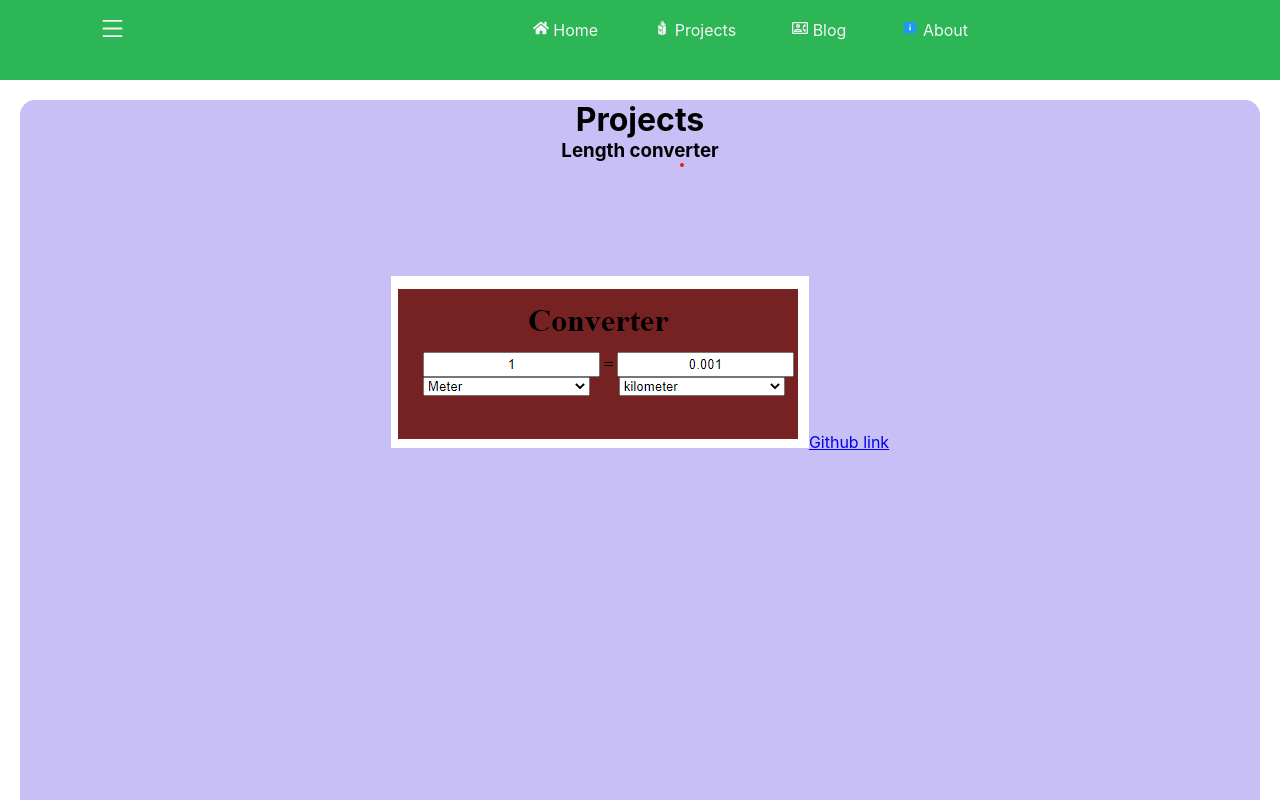
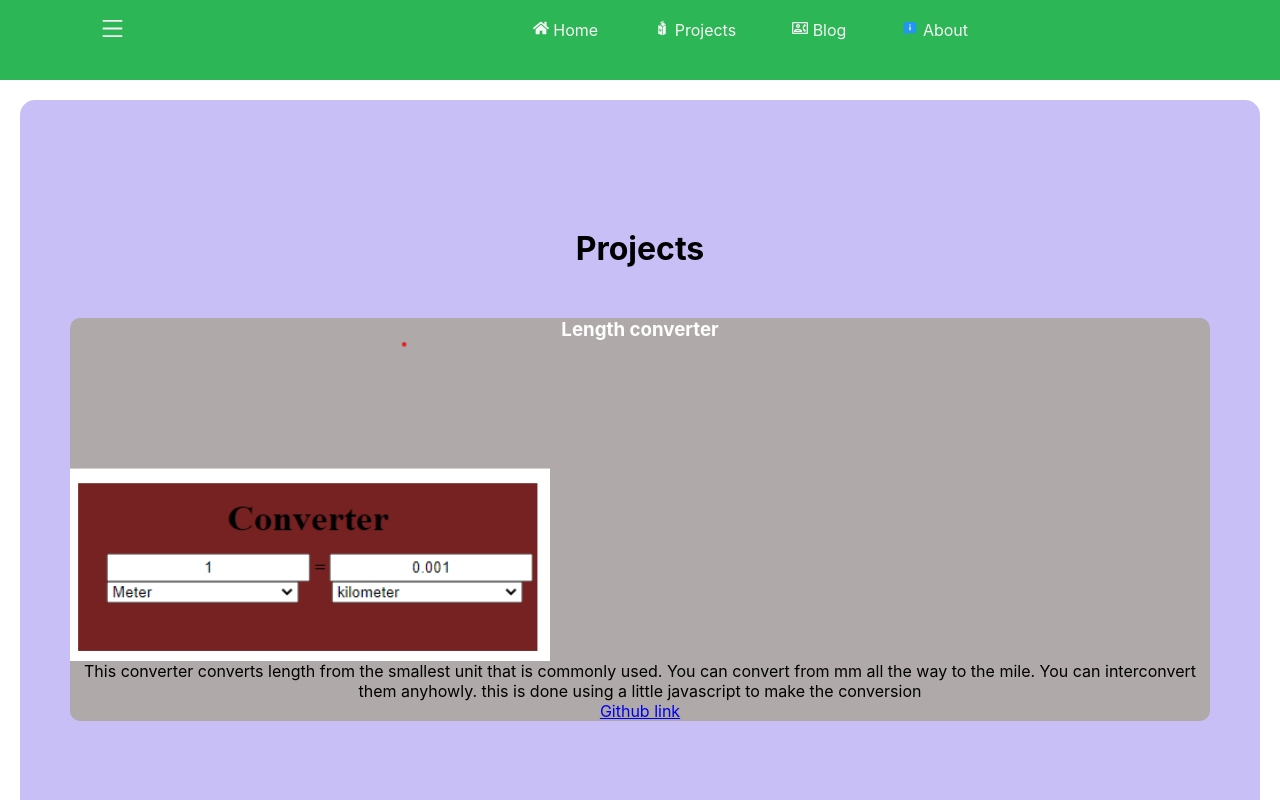
Before and after one commit to sirben181/my-app, a React (Create React App) app: page /projects in a window 1280 px wide. Shown: the top 800 px of the page. Built offline with nearby package versions, Linux system fonts and the light colour scheme.

Commit message:
slight style

```diff
--- a/src/pages/Projects.js
+++ b/src/pages/Projects.js
@@ -12,6 +12,10 @@ const Projects = () => {
             <h3>Length converter</h3>
             <div className="converter-body">
               <img src={converter} alt="converter here" />
+              <p>This converter converts length from the smallest unit that is commonly used. You can convert from mm all the way to the mile.
+              You can interconvert  them anyhowly.
+              this is done using a little javascript to make the conversion
+              </p>
               <a  href="https://www.github.com/sirben181/converter" target='_blank' rel="noreferrer">Github link</a>
             </div>
           </div>
--- a/src/pages/projects.css
+++ b/src/pages/projects.css
@@ -9,6 +9,8 @@
 .project-wrapper{
         display:flex;
         flex-direction:column;
+        justify-content: center;
+        /* text-align:center; */
         margin:20px;
         min-height:100vh;
         width:100%;
@@ -23,8 +25,29 @@
         display:flex;
         flex-direction: column;
         text-align:center;
+        justify-content: center;
     }
     .projects{
         display:flex;
         flex-direction:column;
+        justify-content: center;
+        text-align:center;
+        background: rgb(175, 169, 169);
+        margin:50px;
+        border-radius:10px;
+        /* width: 80vh; */
     }
+    .converter h3{
+         color:#fff;
+         /* font-size:24px; */
+
+    }
+    .converter-body{
+        display:flex;
+        flex-direction:column;
+
+    }
+    .converter-body img{
+        height:40vh;
+        width:60vh;
+    }
```
